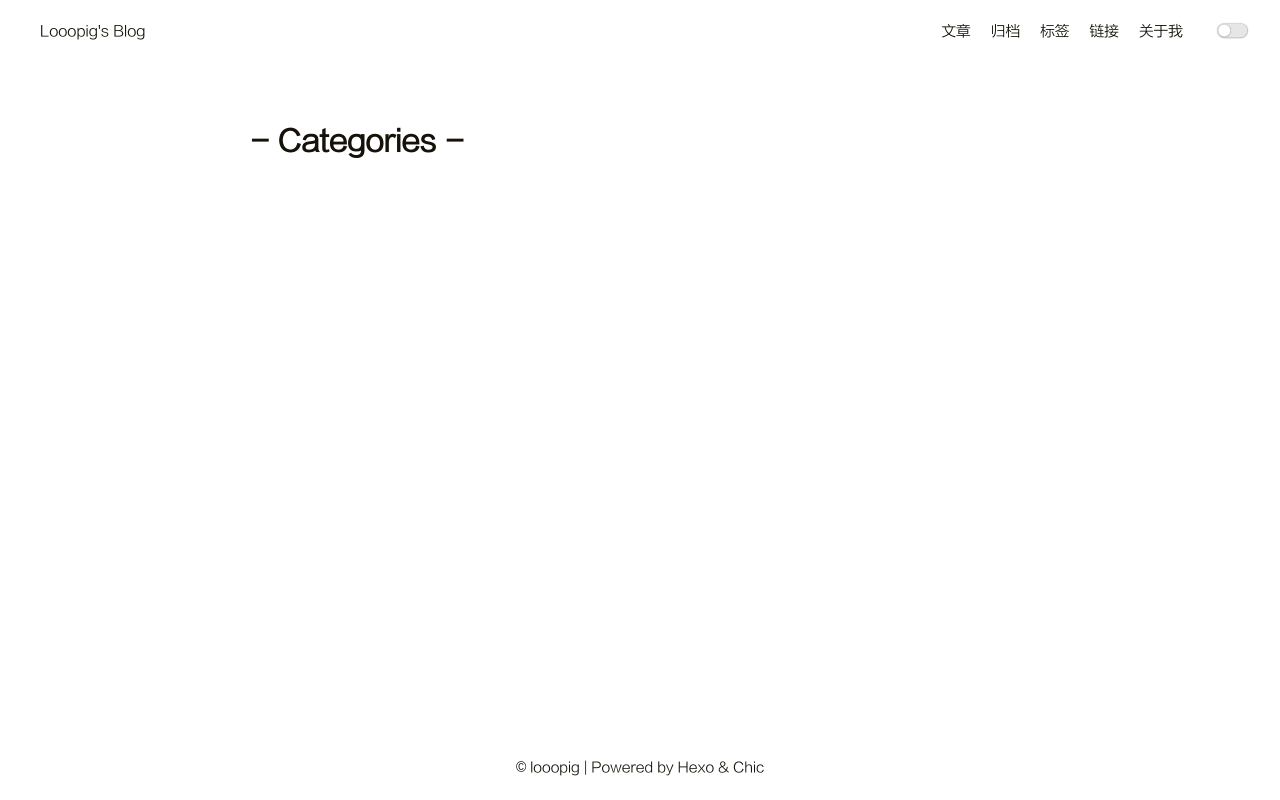
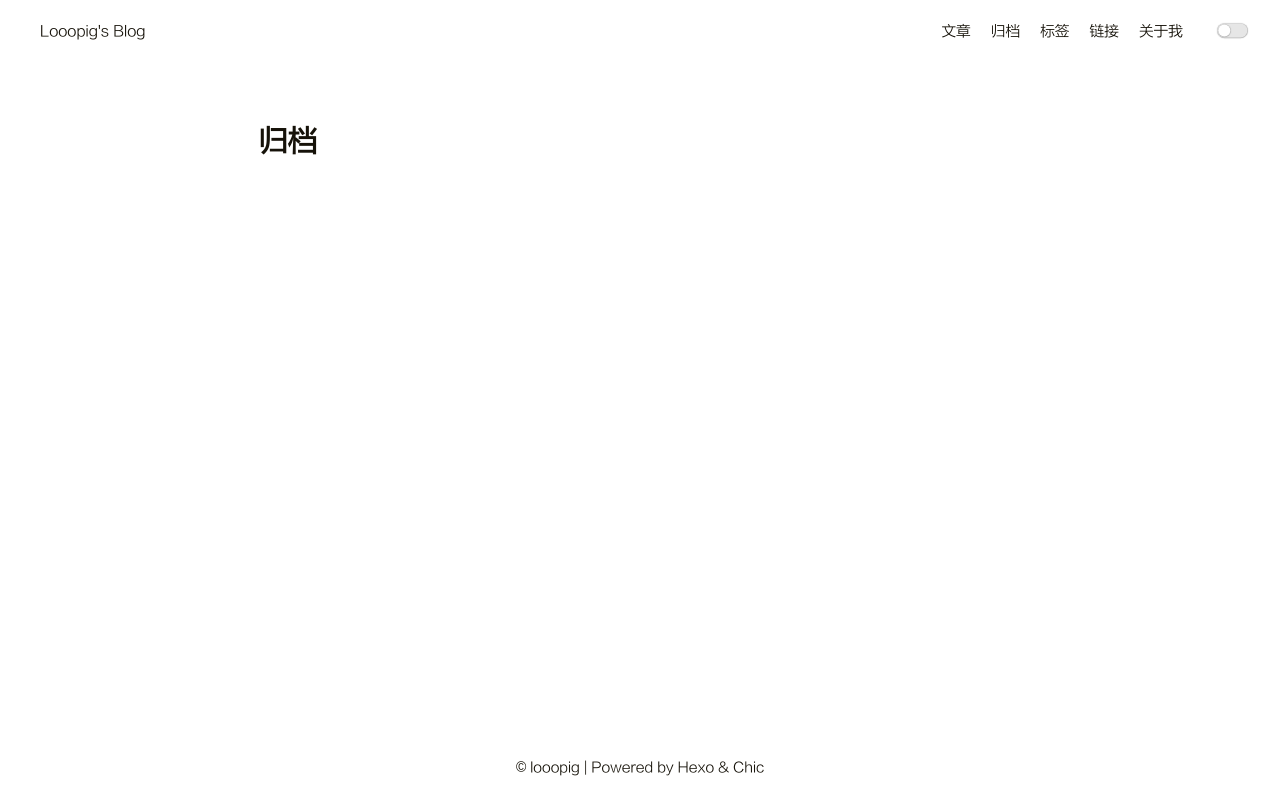
Before and after one commit to looopig/looopig.github.io, a plain HTML site: page category/index.html in a window 1280 px wide. Drawn offline with Linux system fonts and the light colour scheme.

Commit message:
Site updated: 2023-12-19 21:04:17

```diff
--- a/category/index.html
+++ b/category/index.html
@@ -134,13 +134,14 @@
 
     <div class="container">
         <div class="post-wrap categories">
-            <h2 class="post-title">-&nbsp;Categories&nbsp;-</h2>
+            <h2 class="post-title">&nbsp;归档&nbsp;</h2>
             <div class="categories-card">
 
             </div>
 
         </div>
     </div>
+
 
             </div>
             <footer id="footer" class="footer">
```
Also changed, not shown: tag/index.html (+2 -1 lines), tags/C-C/index.html (+1 -0 lines).
